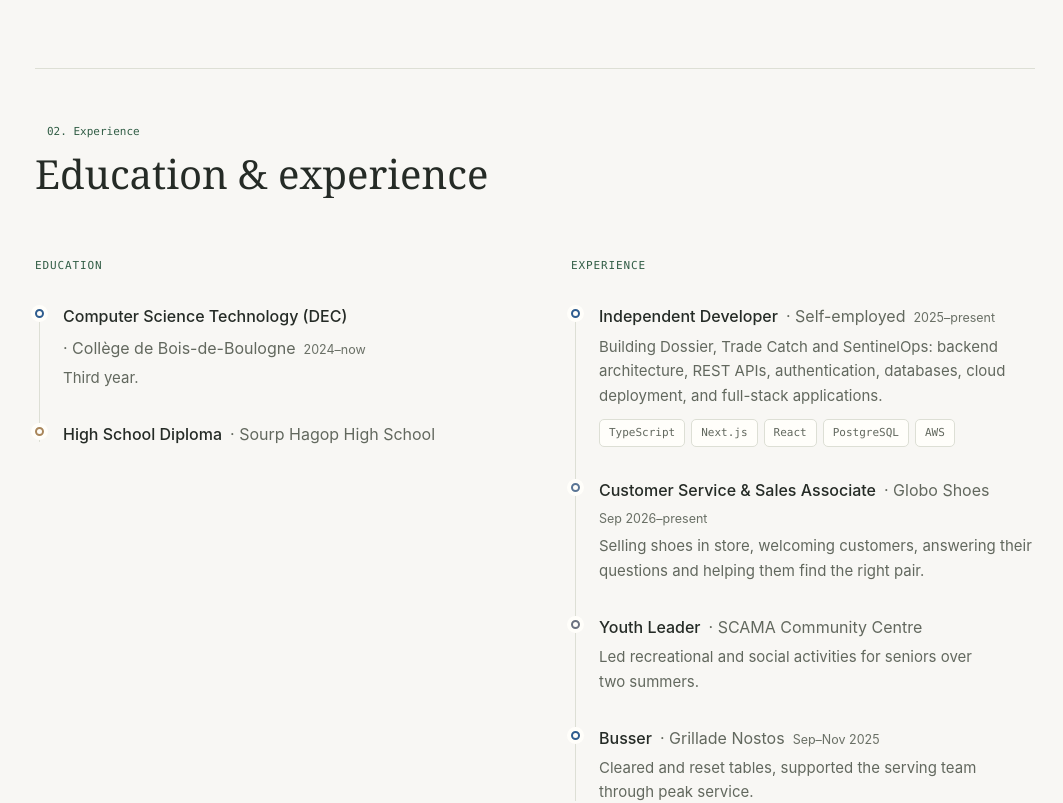
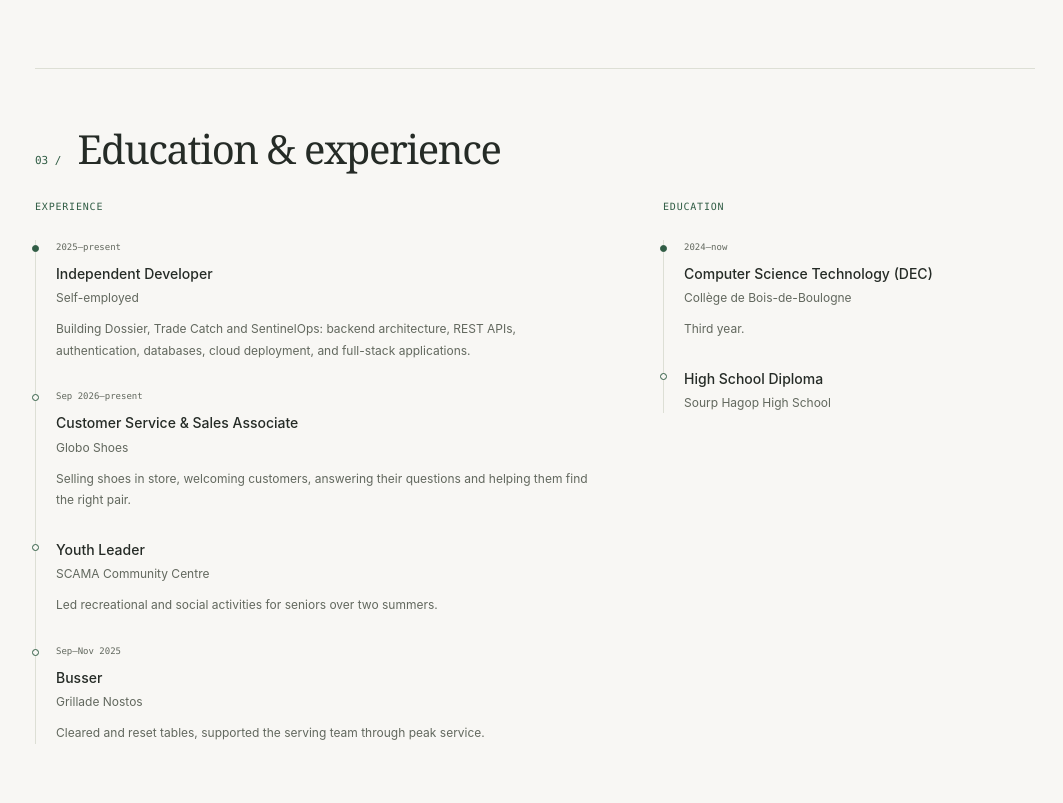
Before and after one commit to AraGhah/Portfolio, a Next.js app: page /en in a window 1280 px wide. Shown: the part 2040-2843 px from the top of the page, without its empty margins (105-1168 px from the left). Built offline with nearby package versions, Linux system fonts and the light colour scheme.

Commit message:
Present experience and education without the extra decoration

```diff
--- a/components/sections/Experience.module.css
+++ b/components/sections/Experience.module.css
@@ -1,136 +1,12 @@
-.title {
-  font-family: var(--font-display);
-  font-size: var(--t-h2);
-  font-weight: 400;
-  line-height: 1.02;
-  color: var(--ink);
-  margin: 0 0 clamp(40px, 5vw, 56px);
-}
-
-.columns {
-  display: grid;
-  gap: clamp(40px, 6vw, 72px);
-  grid-template-columns: repeat(auto-fit, minmax(280px, 1fr));
-}
-
-.colTitle {
-  font-family: var(--font-mono);
-  font-size: var(--t-mono-label);
-  font-weight: 400;
-  letter-spacing: 0.08em;
-  text-transform: uppercase;
-  display: inline-block;
-  margin: 0 0 28px;
-}
-
-.timeline {
-  position: relative;
-  padding-left: 28px;
-}
-
-.track,
-.trackFill {
-  position: absolute;
-  top: 6px;
-  bottom: 6px;
-  left: 4px;
-  width: 1px;
-}
-
-.track {
-  background: var(--line);
-}
-
-.trackFill {
-  width: 2px;
-  left: 3.5px;
-  background: linear-gradient(180deg, var(--c-blue), var(--c-slate) 70%, var(--c-slate-deep));
-  transform-origin: 50% 0%;
-}
-
-.list {
-  list-style: none;
-  margin: 0;
-  padding: 0;
-  display: flex;
-  flex-direction: column;
-  gap: 28px;
-}
-
-.item {
-  position: relative;
-  padding: 2px 0 2px;
-}
-
-.dot {
-  position: absolute;
-  top: 6px;
-  left: -28px;
-  width: 9px;
-  height: 9px;
-  border-radius: 50%;
-  background: var(--bg-raised);
-  border: 2px solid var(--dot, var(--acc));
-  box-shadow: 0 0 0 4px var(--bg-raised);
-  transition: background 400ms var(--ease-out);
-}
-
-.item:hover .dot {
-  background: var(--dot, var(--acc));
-}
-
-.head {
-  margin: 0;
-  display: flex;
-  flex-wrap: wrap;
-  align-items: baseline;
-  gap: 8px;
-  font-size: var(--t-body);
-  font-weight: 500;
-  line-height: 1.45;
-  color: var(--ink);
-  transition: color 400ms var(--ease-out);
-}
-
-.item:hover .head {
-  color: var(--dot, var(--acc-hover));
-}
-
-.company {
-  font-weight: 400;
-  color: var(--ink-muted);
-}
-
-.date {
-  font-family: var(--font-body);
-  font-size: 12.5px;
-  font-weight: 400;
-  color: var(--ink-label);
-  white-space: nowrap;
-}
-
-.body {
-  margin: 6px 0 0;
-  font-size: var(--t-body-sm);
-  line-height: 1.65;
-  color: var(--ink-muted);
-}
-
-.tags {
-  display: flex;
-  flex-wrap: wrap;
-  gap: 6px;
-  list-style: none;
-  margin: 10px 0 0;
-  padding: 0;
-}
-
-.tag {
-  font-family: var(--font-mono);
-  font-size: 11px;
-  padding: 4px 9px;
-  border: 1px solid var(--line);
-  border-radius: 5px;
-  color: var(--ink-muted);
-  background: var(--bg-raised);
-}
+.columns { display: grid; grid-template-columns: minmax(0, 1.5fr) minmax(0, 1fr); gap: 70px; }
+.column > h3 { font: 10px var(--font-mono); text-transform: uppercase; letter-spacing: .08em; color: var(--acc); margin: 0 0 28px; }
+.list { list-style: none; margin: 0; padding: 0 0 0 20px; border-left: 1px solid var(--line); }
+.entry { position: relative; padding-bottom: 28px; }
+.entry:last-child { padding-bottom: 0; }
+.entry::before { content: ''; position: absolute; top: 5px; left: -24px; height: 7px; width: 7px; background: var(--bg); border: 1px solid var(--acc); border-radius: 50%; }
+.entry:first-child::before { background: var(--acc); }
+.date { font: 9px/1.7 var(--font-mono); color: var(--ink-muted); margin-bottom: 8px; }
+.entry h4 { font-size: 14px; font-weight: 500; line-height: 1.6; color: var(--ink); margin: 0 0 3px; }
+.company { font-size: 12px; color: var(--ink-muted); margin: 0 0 10px; }
+.body { font-size: 12px; line-height: 1.8; margin: 0; color: var(--ink-muted); }
+@media (max-width: 700px) { .columns { grid-template-columns: minmax(0, 1fr); gap: 40px; } }
--- a/components/sections/Experience.tsx
+++ b/components/sections/Experience.tsx
@@ -1,133 +1,35 @@
-'use client';
-
-import { useRef } from 'react';
-import { motion, useScroll, useSpring } from 'framer-motion';
 import { useTranslations } from 'next-intl';
-import { RevealHeading } from '@/components/motion/RevealHeading';
 import styles from './Experience.module.css';
 
-const EASE = [0.16, 0.84, 0.28, 1] as const;
-const DOT_COLORS = ['#2f5d8f', '#5a7595', '#6b7280', '#2f5d8f', '#a9865b'];
+type Entry = { role: string; company: string; date: string; body: string; tags?: string[] };
 
-type ExperienceEntry = {
-  role: string;
-  company: string;
-  date: string;
-  body: string;
-  tags?: string[];
-};
-
-function Timeline({
-  title,
-  items,
-  delay,
-  colorOffset,
-}: {
-  title: string;
-  items: ExperienceEntry[];
-  delay: number;
-  colorOffset: number;
-}) {
-  const ref = useRef<HTMLDivElement>(null);
-  const { scrollYProgress } = useScroll({
-    target: ref,
-    offset: ['start 85%', 'end 55%'],
-  });
-  const lineScale = useSpring(scrollYProgress, { stiffness: 120, damping: 24 });
-
+function Entries({ title, items }: { title: string; items: Entry[] }) {
   return (
-    <div ref={ref}>
-      <motion.h3
-        className={`${styles.colTitle} text-gradient`}
-        initial={{ opacity: 0, x: -12 }}
-        whileInView={{ opacity: 1, x: 0 }}
-        viewport={{ once: true }}
-        transition={{ duration: 0.8, ease: EASE, delay }}
-      >
-        {title}
-      </motion.h3>
-      <div className={styles.timeline}>
-        <span className={styles.track} aria-hidden />
-        <motion.span
-          className={styles.trackFill}
-          style={{ scaleY: lineScale }}
-          aria-hidden
-        />
-        <ul className={styles.list}>
-          {items.map((entry, i) => (
-            <motion.li
-              key={`${entry.role}-${entry.company}`}
-              className={styles.item}
-              style={
-                {
-                  '--dot': DOT_COLORS[(i + colorOffset) % DOT_COLORS.length],
-                } as React.CSSProperties
-              }
-              initial={{ opacity: 0, x: 24 }}
-              whileInView={{ opacity: 1, x: 0 }}
-              viewport={{ once: true, margin: '0px 0px -12% 0px' }}
-              transition={{ duration: 0.8, ease: EASE, delay: delay + i * 0.1 }}
-            >
-              <motion.span
-                className={styles.dot}
-                aria-hidden
-                initial={{ scale: 0 }}
-                whileInView={{ scale: 1 }}
-                viewport={{ once: true, margin: '0px 0px -12% 0px' }}
-                transition={{
-                  type: 'spring',
-                  stiffness: 400,
-                  damping: 14,
-                  delay: delay + i * 0.1 + 0.2,
-                }}
-              />
-              <p className={styles.head}>
-                {entry.role || entry.company}
-                {entry.role && entry.company ? (
-                  <span className={styles.company}>· {entry.company}</span>
-                ) : null}
-                {entry.date ? <span className={styles.date}>{entry.date}</span> : null}
-              </p>
-              {entry.body ? <p className={styles.body}>{entry.body}</p> : null}
-              {entry.tags?.length ? (
-                <ul className={styles.tags}>
-                  {entry.tags.map((tag) => (
-                    <li key={tag} className={styles.tag}>
-                      {tag}
-                    </li>
-                  ))}
-                </ul>
-              ) : null}
-            </motion.li>
-          ))}
-        </ul>
-      </div>
+    <div className={styles.column}>
+      <h3>{title}</h3>
+      <ol className={styles.list}>
+        {items.map((entry) => (
+          <li key={entry.role + entry.company} className={styles.entry}>
+            {entry.date && <p className={styles.date}>{entry.date}</p>}
+            <h4>{entry.role}</h4>
+            <p className={styles.company}>{entry.company}</p>
+            {entry.body && <p className={styles.body}>{entry.body}</p>}
+          </li>
+        ))}
+      </ol>
     </div>
   );
 }
 
 export function Experience() {
   const t = useTranslations('experience');
-  const tNav = useTranslations('nav');
-  const education = t.raw('educationItems') as ExperienceEntry[];
-  const work = t.raw('workItems') as ExperienceEntry[];
-
   return (
-    <section id="experience" className="section-block section-block--raised" aria-labelledby="experience-heading">
+    <section id="experience" className="section-block" aria-labelledby="experience-heading">
       <div className="container-content">
-        <span className="eyebrow-num">
-          <span className="eyebrow-line" aria-hidden />
-          02. {tNav('experience')}
-        </span>
-        <RevealHeading
-          id="experience-heading"
-          className={styles.title}
-          segments={[{ text: t('title') }]}
-        />
-
+        <div className="section-heading"><span className="section-number">03 /</span><h2 id="experience-heading">{t('title')}</h2></div>
         <div className={styles.columns}>
-          <Timeline title={t('education')} items={education} delay={0.05} colorOffset={3} />
-          <Timeline title={t('work')} items={work} delay={0.15} colorOffset={0} />
+          <Entries title={t('work')} items={t.raw('workItems') as Entry[]} />
+          <Entries title={t('education')} items={t.raw('educationItems') as Entry[]} />
         </div>
       </div>
     </section>
```
